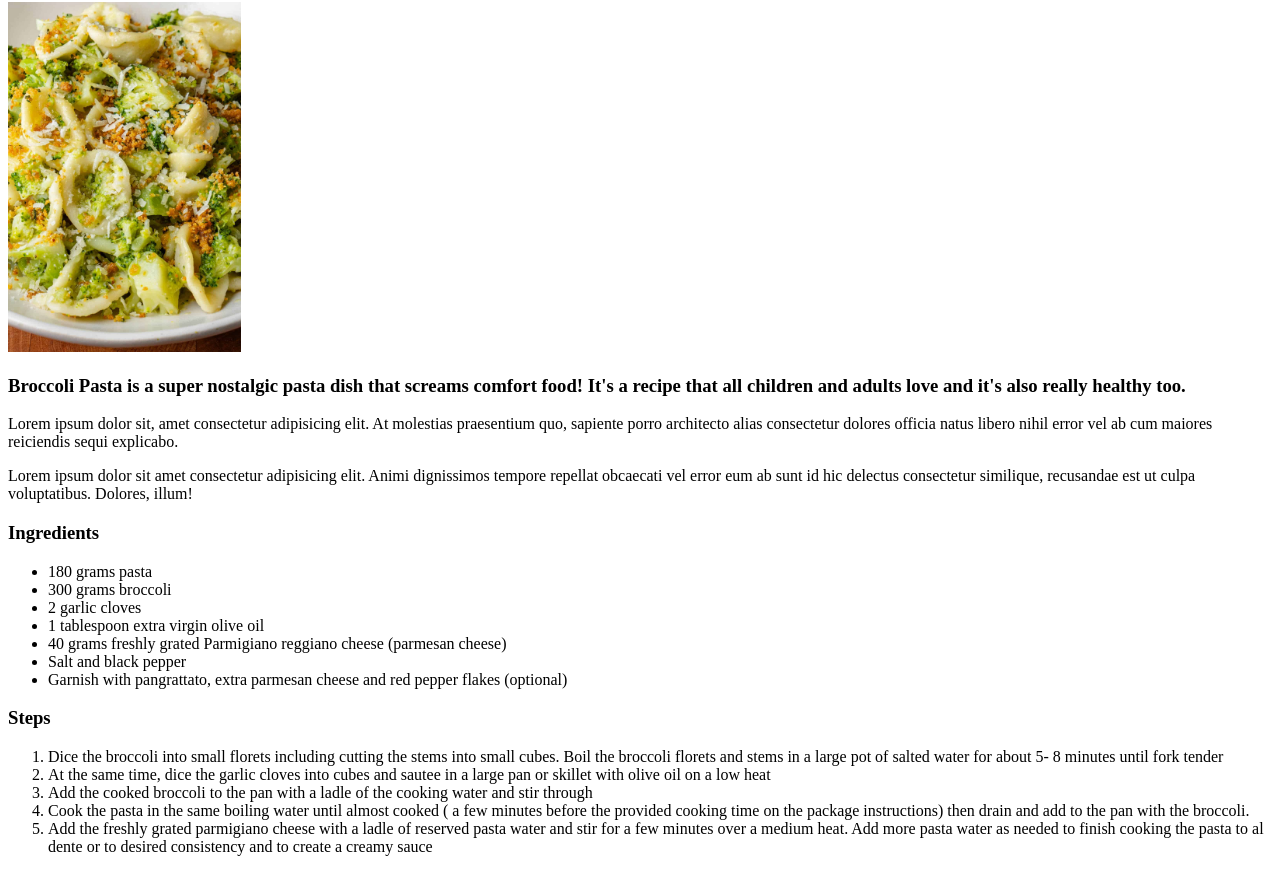
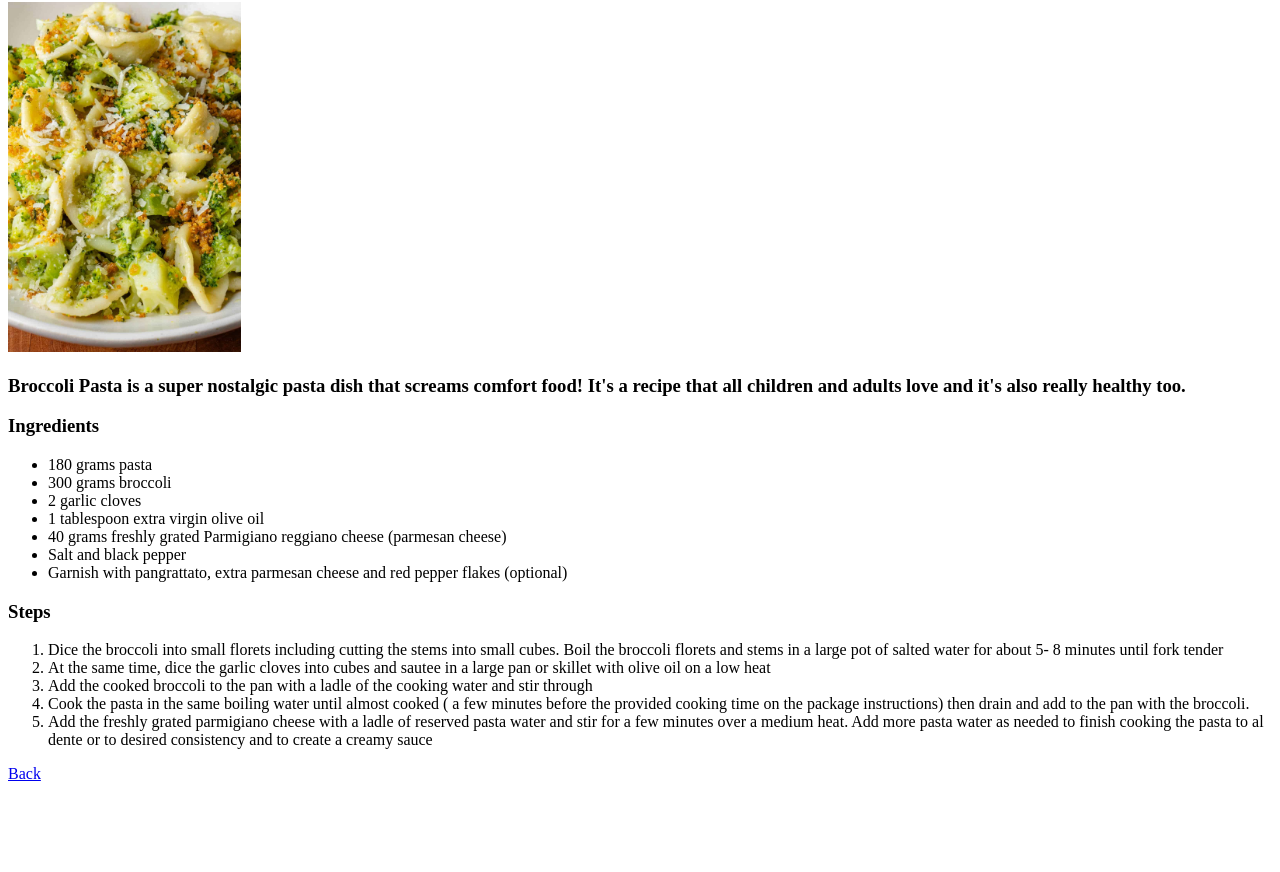
Before and after one commit to bsurd/odin-recipies, a plain HTML site: page recipes/broccoli-pasta.html in a window 1280 px wide. Shown: the part 78-950 px from the top of the page. After the commit the page ends 869 px from the top, so only its background shows below. Drawn offline with Linux system fonts and the light colour scheme.

Commit message:
Update README.md and remove lorem from recipes

```diff
--- a/recipes/broccoli-pasta.html
+++ b/recipes/broccoli-pasta.html
@@ -14,11 +14,6 @@
 
     <h3>Broccoli Pasta is a super nostalgic pasta dish that screams comfort food! It's a recipe that all children and
         adults love and it's also really healthy too.</h3>
-
-    <p>Lorem ipsum dolor sit, amet consectetur adipisicing elit. At molestias praesentium quo, sapiente porro architecto
-        alias consectetur dolores officia natus libero nihil error vel ab cum maiores reiciendis sequi explicabo.</p>
-    <p>Lorem ipsum dolor sit amet consectetur adipisicing elit. Animi dignissimos tempore repellat obcaecati vel error
-        eum ab sunt id hic delectus consectetur similique, recusandae est ut culpa voluptatibus. Dolores, illum!</p>
 
     <h3>Ingredients</h3>
     <ul>
@@ -44,6 +39,8 @@
             over a medium heat. Add more pasta water as needed to finish cooking the pasta to al dente or to desired
             consistency and to create a creamy sauce</li>
     </ol>
+
+    <a href="../index.html">Back</a>
 </body>
 
 </html>
```
Also changed, not shown: recipes/chicken-curry.html (+2 -5 lines), recipes/pizza.html (+2 -5 lines), 1 other file.
